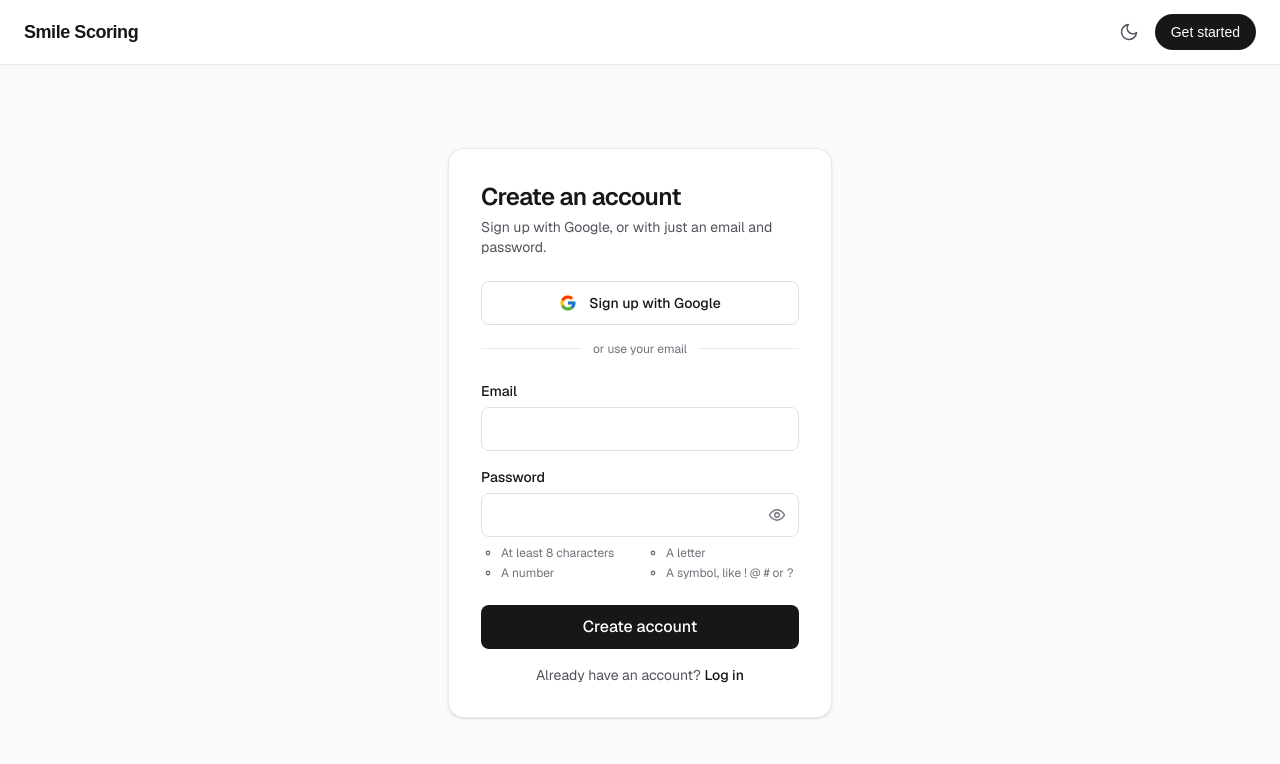
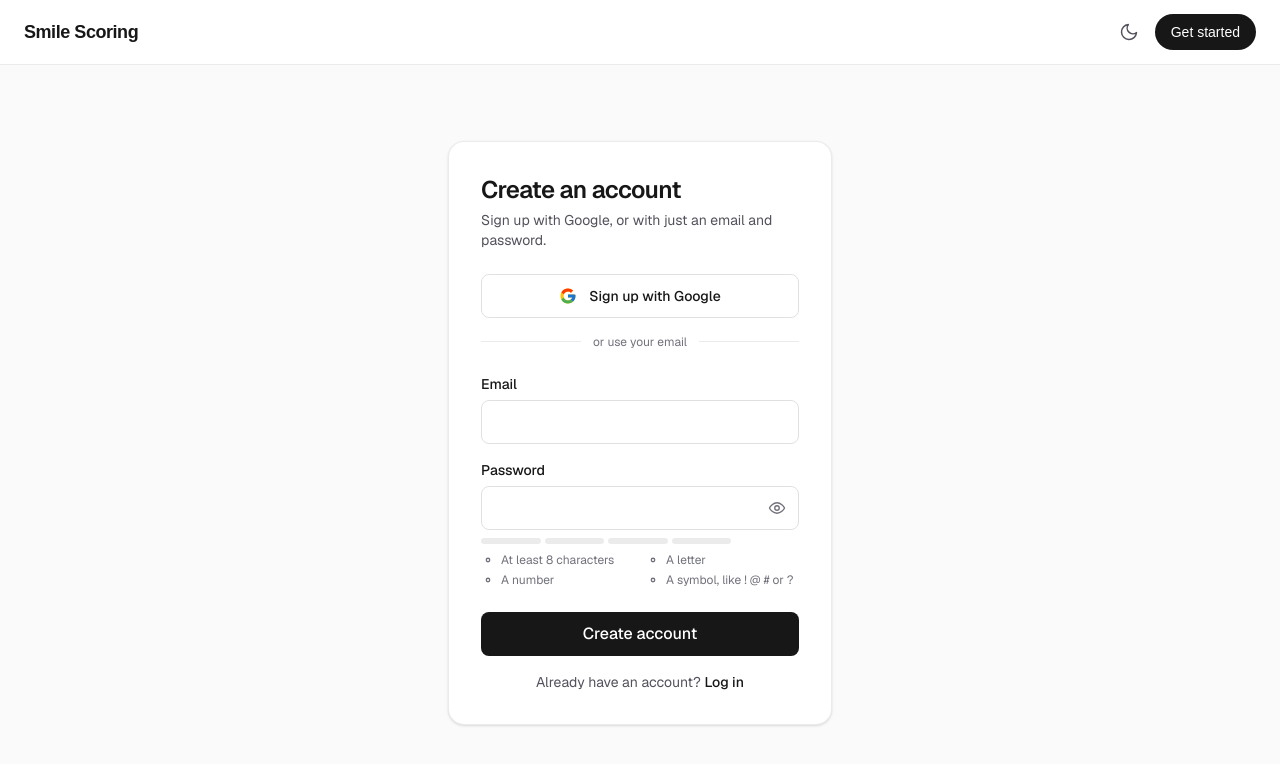
Before and after one commit to sarvessveeriyah2312/smile-scoring-assessment, a Next.js app in the folder frontend/: page /register in a window 1280 px wide. Shown: the top 764 px of the page. Built offline with nearby package versions, Linux system fonts and the light colour scheme; no server answers.

Commit message:
Add password strength meter and validation rules to registration form

```diff
--- a/frontend/src/app/(site)/register/register-form.tsx
+++ b/frontend/src/app/(site)/register/register-form.tsx
@@ -26,6 +26,31 @@ function passwordRules(password: string) {
     { label: "A number", met: /\p{N}/u.test(password) },
     { label: "A symbol, like ! @ # or ?", met: /[^\p{L}\p{N}\s]/u.test(password) },
   ];
+}
+
+const WEAK_PATTERNS = /password|qwerty|letmein|welcome|admin|abc123|111111|123456|(.)\1{3,}|0123|1234|2345|3456|4567|5678|6789/i;
+
+const STRENGTH = [
+  { label: "Weak", bar: "bg-red-500", text: "text-red-600 dark:text-red-400" },
+  { label: "Fair", bar: "bg-amber-500", text: "text-amber-600 dark:text-amber-400" },
+  { label: "Good", bar: "bg-lime-500", text: "text-lime-700 dark:text-lime-400" },
+  { label: "Strong", bar: "bg-green-600", text: "text-green-700 dark:text-green-400" },
+];
+
+// A rough estimate: length and variety push it up, obvious patterns pull it down.
+// Anything that misses the required rules stays Weak.
+function passwordStrength(password: string) {
+  if (!password) return null;
+  if (passwordRules(password).some((rule) => !rule.met)) return STRENGTH[0];
+
+  let points = 0;
+  if (password.length >= 12) points++;
+  if (password.length >= 16) points++;
+  if (/\p{Ll}/u.test(password) && /\p{Lu}/u.test(password)) points++;
+  if ((password.match(/[^\p{L}\p{N}\s]/gu) ?? []).length >= 2) points++;
+  if (WEAK_PATTERNS.test(password)) points -= 2;
+
+  return STRENGTH[Math.max(0, Math.min(3, points))];
 }
 
 async function register(_prev: State, formData: FormData): Promise<State> {
@@ -111,6 +136,7 @@ export function RegisterForm() {
         aria-describedby={fields?.password ? "password-error password-rules" : "password-rules"}
         error={fields?.password}
       />
+      <StrengthMeter password={password} />
       <ul id="password-rules" className="-mt-2 grid grid-cols-2 gap-x-3 gap-y-1 text-xs">
         {passwordRules(password).map((rule) => (
           <li key={rule.label} className={`flex items-center gap-1.5 ${rule.met ? "text-green-700 dark:text-green-400" : "text-zinc-500"}`}>
@@ -140,3 +166,25 @@ export function RegisterForm() {
     </form>
   );
 }
+
+function StrengthMeter({ password }: { password: string }) {
+  const strength = passwordStrength(password);
+  const level = strength ? STRENGTH.indexOf(strength) : -1;
+
+  return (
+    <div className="-mt-2 flex items-center gap-3">
+      <div className="grid flex-1 grid-cols-4 gap-1" aria-hidden="true">
+        {STRENGTH.map((step, i) => (
+          <span
+            key={step.label}
+            className={`h-1.5 rounded-full transition-colors ${strength && i <= level ? strength.bar : "bg-black/[.08] dark:bg-white/[.12]"}`}
+          />
+        ))}
+      </div>
+      <p aria-live="polite" className={`w-14 text-right text-xs font-medium ${strength ? strength.text : "text-zinc-400"}`}>
+        <span className="sr-only">Password strength: </span>
+        {strength?.label ?? ""}
+      </p>
+    </div>
+  );
+}
```
